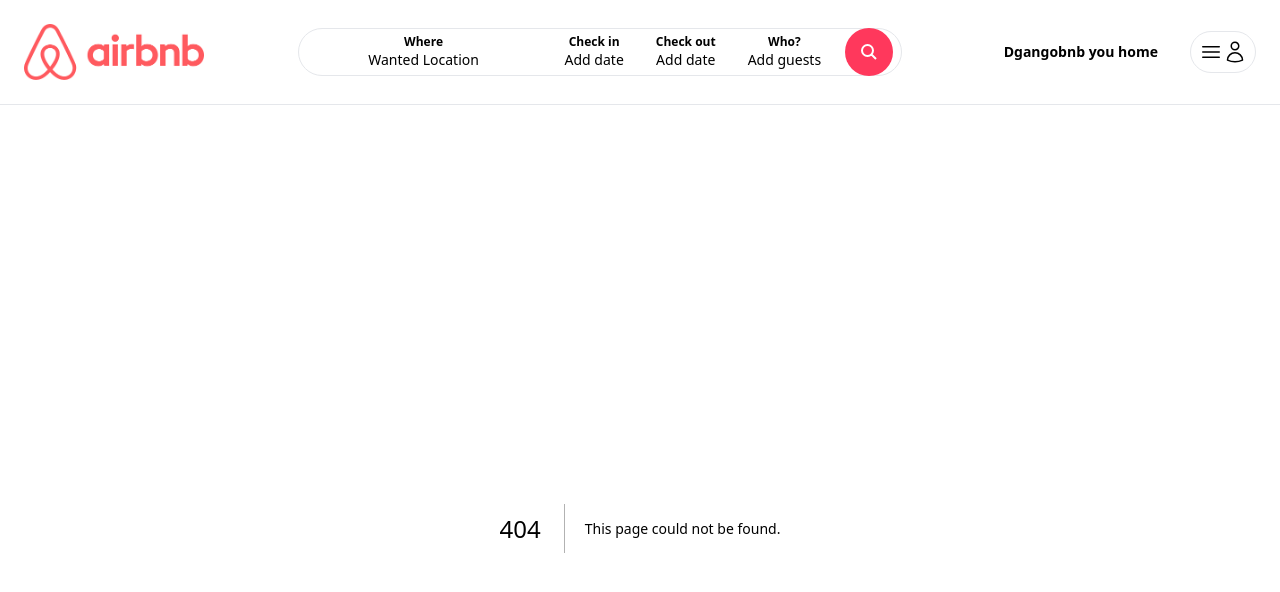
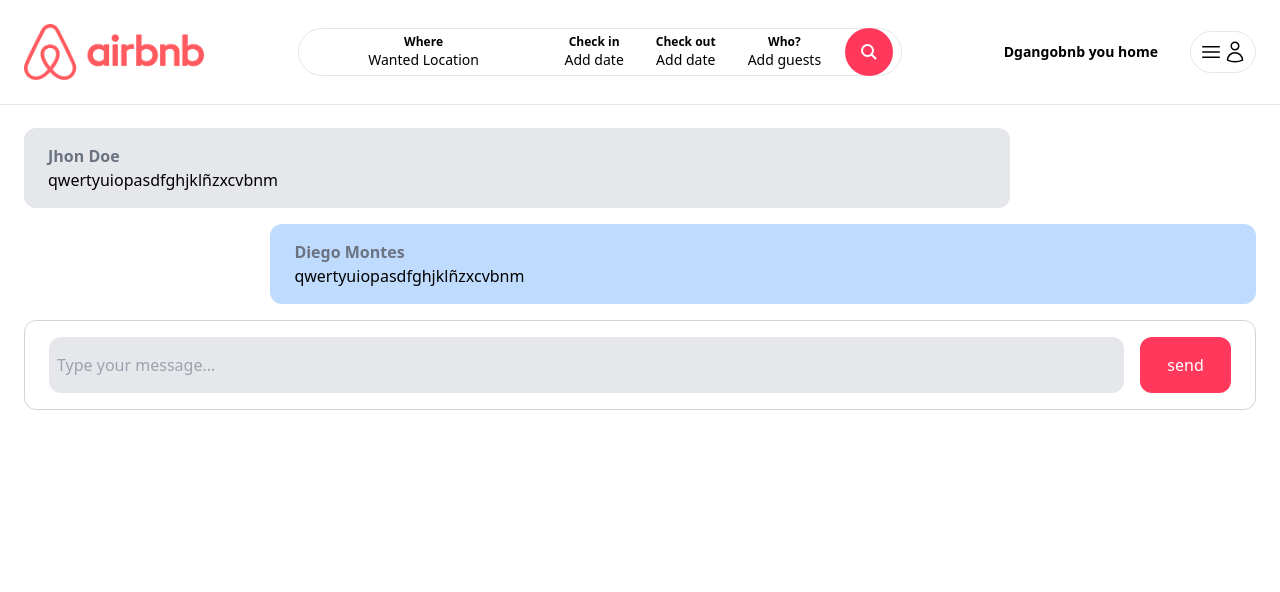
Before and after one commit to SuperExe404/AirBnbFrontEnd, a Next.js app: page /inbox/1 in a window 1280 px wide. Before the commit this address had no page. Shown: the top 592 px of the page. Built offline with nearby package versions, Linux system fonts and the light colour scheme.

Commit message:
Detail page for ghat

```diff
--- /dev/null
+++ b/app/components/forms/CustomButton.tsx
@@ -0,0 +1,21 @@
+interface CustomButtonProps {
+    label: string;
+    className?: string;
+    onClick: () => void;
+}
+
+const CustomButton: React.FC<CustomButtonProps >= ({
+    label,
+    className,
+    onClick
+}) => {
+    return (
+        <div
+        onClick={onClick}
+        className={'w-[100px] py-4 bg-airbnb hover:bg-airbnb-dark text-white text-center rounded-xl transition cursor-pointer ${className}'}>
+            {label}
+        </div>
+    )
+}
+
+export default CustomButton;
--- /dev/null
+++ b/app/components/inbox/ConversationDetail.tsx
@@ -0,0 +1,35 @@
+'use client';
+import CustomButton from "../forms/CustomButton";
+
+const ConversationDetail = () => {
+    return (
+        <>
+        <div className="max-h-[400px] overflow-auto flex flex-col space-y-4">
+            <div className="w-[80%] py-4 px-6 rounded-xl bg-gray-200">
+                <p className="font-bold text-gray-500">Jhon Doe</p>
+                <p>qwertyuiopasdfghjklñzxcvbnm</p>
+            </div>
+            <div className="w-[80%] ml-[20%] py-4 px-6 rounded-xl bg-blue-200">
+                <p className="font-bold text-gray-500">Diego Montes</p>
+                <p>qwertyuiopasdfghjklñzxcvbnm</p>
+            </div>
+        </div>
+
+        <div className="mt-4 py-4 px-6 flex border border-gray-300 space-x-4 rounded-xl">
+            <input
+                type="text"
+                placeholder="Type your message..."
+                className="w-full p-2 bg-gray-200 rounded-xl"
+            />
+
+            <CustomButton
+                label='send'
+                onClick={() => console.log('CLicked')}
+                className="w-[100px]"
+                />
+        </div>
+        </>
+    )
+}
+
+export default ConversationDetail;
--- /dev/null
+++ b/app/inbox/[id]/page.tsx
@@ -0,0 +1,11 @@
+import ConversationDetail from "@/app/components/inbox/ConversationDetail";
+
+const ConversationPage = () => {
+    return (
+        <main className="max-w-[1500px] mx-auto px-6 pb-6">
+            <ConversationDetail />
+        </main>
+    )
+}
+
+export default ConversationPage;
```
